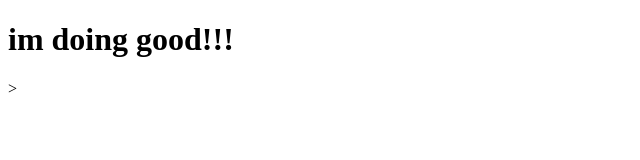
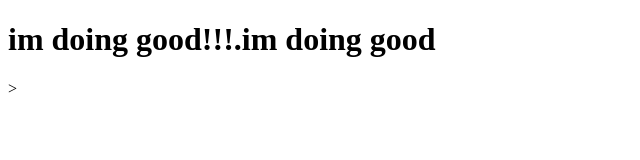
Before and after one commit to Salonijain1248/coursera-test, a plain HTML site: page site/index.html in a window 1280 px wide. Shown: the whole page, without its empty margins (0-640 px from the left). Drawn offline with Linux system fonts and the light colour scheme.

Commit message:
new change

```diff
--- a/site/index.html
+++ b/site/index.html
@@ -4,6 +4,6 @@
 	<title>hello coursera</title>
 </head>
 <body>
-	<h1>im doing good!!!</h1>
+	<h1>im doing good!!!.im doing good</h1>
 </body>
 </html>>
```
